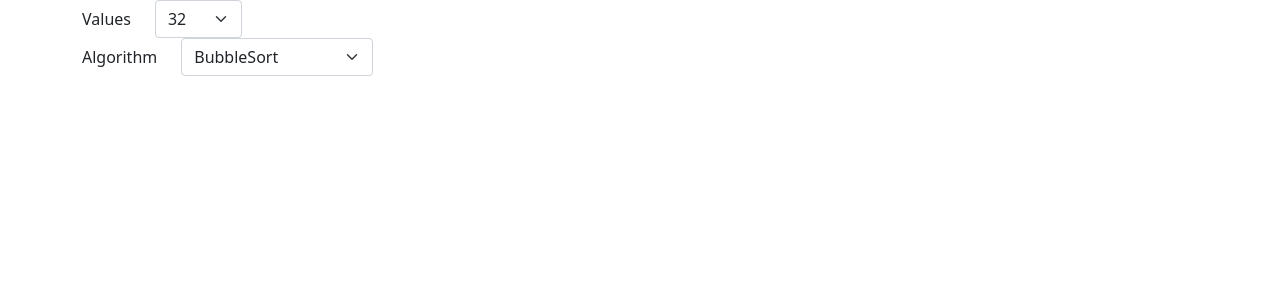
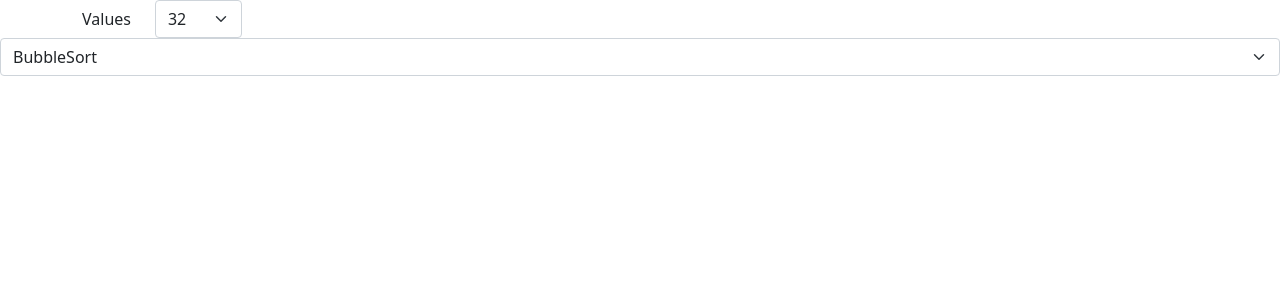
Before and after one commit to nimeji/sorting-algorithm-visualizer, a React (Create React App) app: page / in a window 1280 px wide. Shown: the top 300 px of the page. Built offline with nearby package versions, Linux system fonts and the light colour scheme.

Commit message:
replaced LabeledSelect with select

```diff
--- a/src/components/AlgorithmSelection/AlgorithmSelection.tsx
+++ b/src/components/AlgorithmSelection/AlgorithmSelection.tsx
@@ -1,4 +1,3 @@
-import { LabeledSelect } from "../LabeledSelect/LabeledSelect";
 import { AlgorithmName, algorithms } from "../Sorter/SorterAlgorithms";
 
 type AlgorithmSelectionProps = {
@@ -12,7 +11,7 @@ const algorithmNameList = Object.keys(algorithms);
 export function AlgorithmSelection({algorithm, onChange, disabled=false}: AlgorithmSelectionProps) {
 
   return (
-    <LabeledSelect text="Algorithm" value={algorithm} disabled={disabled} onChange={(event) => {
+    <select className="form-select" value={algorithm} disabled={disabled} onChange={(event) => {
       const value = event.target.value;
 
       if(algorithmNameList.includes(value) && onChange) {
@@ -20,6 +19,6 @@ export function AlgorithmSelection({algorithm, onChange, disabled=false}: Algori
       }
     }}>
       {algorithmNameList.map(name => <option key={name} value={name}>{name}</option>)}
-    </LabeledSelect>
+    </select>
   );
 }
```
Also changed, not shown: 1 other file (tests, documents, lock files or other folders).
